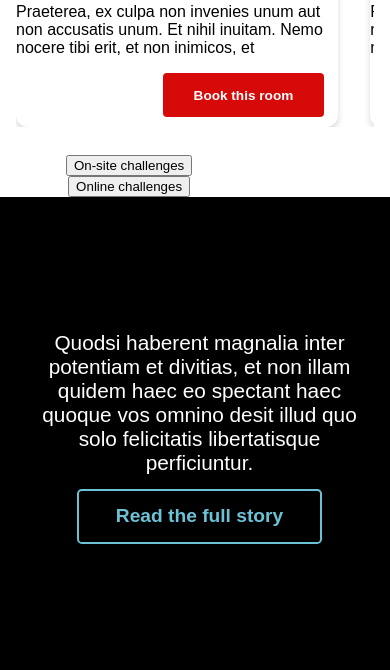
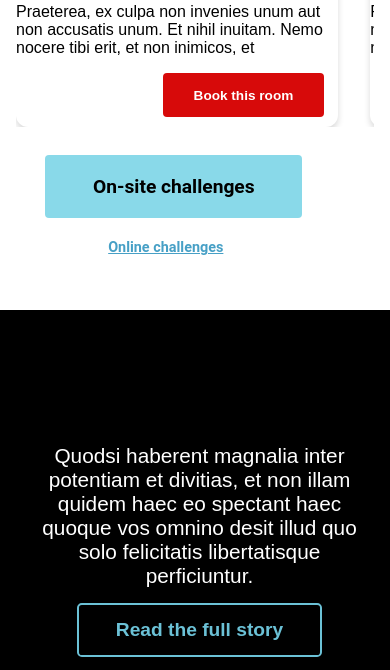
Before and after one commit to latifabikndarne/Esc_project_sass, a website: page Index.html in a window 390 px wide. Shown: the part 1266-1936 px from the top of the page. Drawn offline with Linux system fonts and the light colour scheme.

Commit message:
TAButtonCenter for mobile was uppdated

```diff
--- a/output.css
+++ b/output.css
@@ -332,9 +332,33 @@ footer {
   }
   .OnsiteButtonCenter {
     grid-area: Onsite;
+     background-color: #89d9e9;
+    font-family: Roboto;
+    font-size: 1.2rem;
+    font-weight: 700;
+    line-height: 100%;
+    padding: 1.2rem 2.8rem;
+    border-radius: 4px;
+    border: 3px solid transparent;
+    box-sizing: border-box;
+    margin-left: 1rem;
+
   }
   .OnlineButtonCenter {
     grid-area: Online;
+     font-family: Roboto;
+    font-size: 0.9rem;
+    font-weight: 700;
+    color: rgb(71, 160, 198);
+    margin: 0.4rem;
+    background: none;
+    border: none;
+    padding-bottom: 3rem;
+    padding-top: 0.9rem;
+    text-decoration: underline;
+
+
+
   }
   .FullWidthSection {
     display: flex;
```
